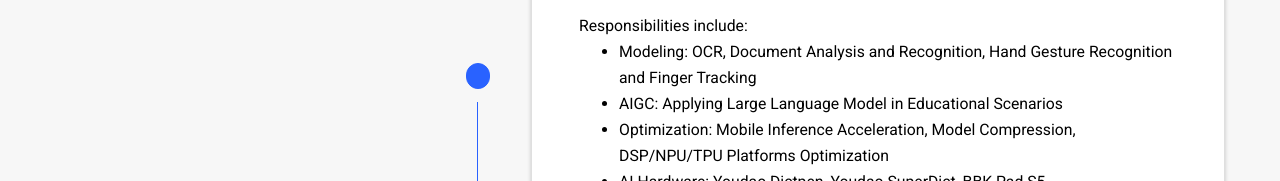
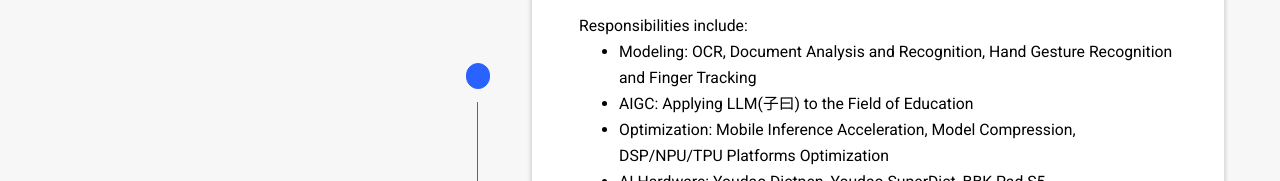
Before and after one commit to DiamonJoy/diamonjoy.github.io, a plain HTML site: page index.html in a window 1280 px wide. Shown: the part 1212-1393 px from the top of the page. Drawn offline with nearby package versions, Linux system fonts and the light colour scheme; some packages are replaced by stand-ins of ours; some icons are missing.

Commit message:
mod: experience
Signed-off-by: DiamonJoy <xubinak47@163.com>

```diff
--- a/index.html
+++ b/index.html
@@ -856,7 +856,7 @@
             <div class="card-text"><p>Responsibilities include:</p>
 <ul>
 <li>Modeling: OCR, Document Analysis and Recognition, Hand Gesture Recognition and Finger Tracking</li>
-<li>AIGC: Applying Large Language Model in Educational Scenarios</li>
+<li>AIGC: Applying LLM(子曰) to the Field of Education</li>
 <li>Optimization: Mobile Inference Acceleration, Model Compression, DSP/NPU/TPU Platforms Optimization</li>
 <li>AI Hardware: Youdao Dictpen, Youdao SuperDict, BBK Pad S5</li>
 </ul>
```
